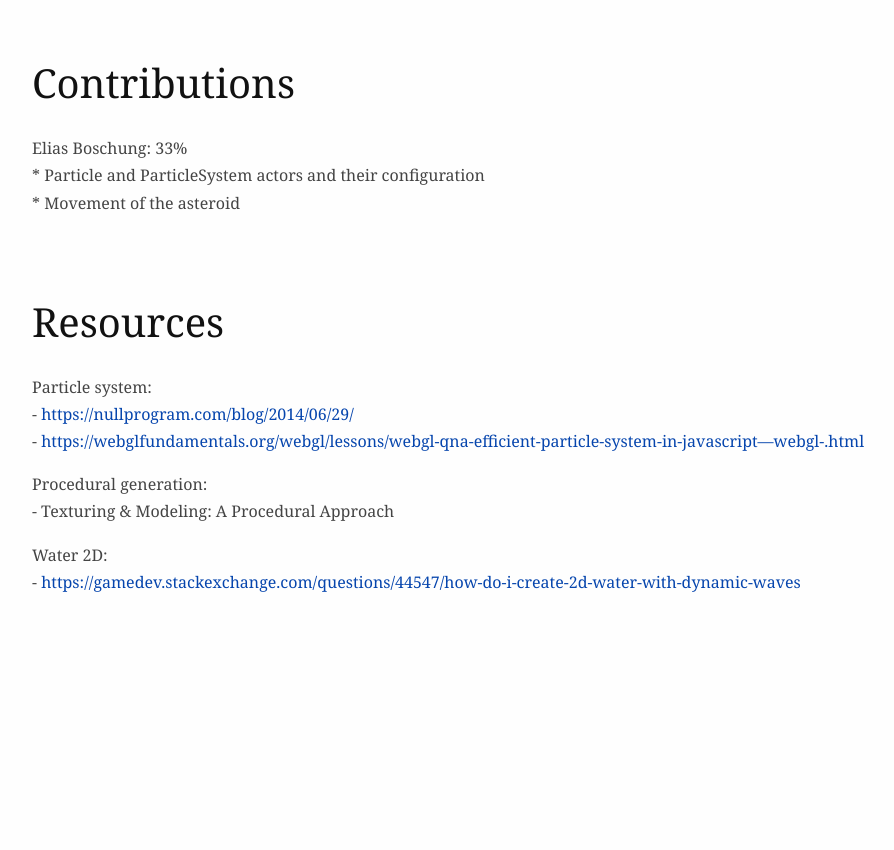
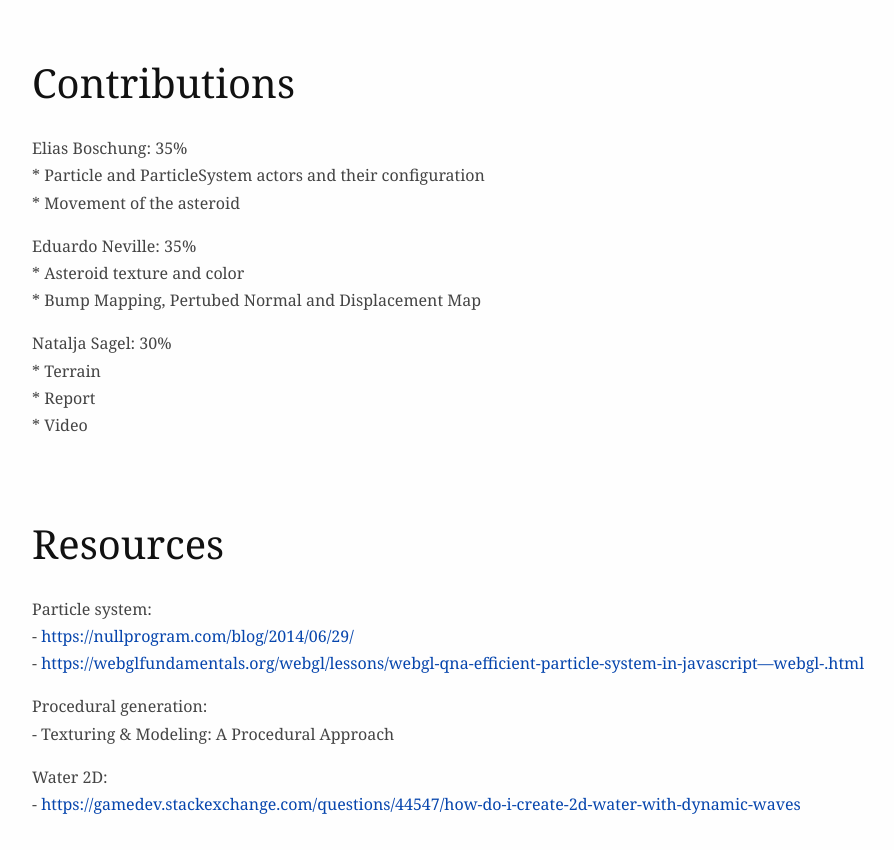
Before and after one commit to EduardoNeville/CG_Projects, a plain HTML site: page final_report.html in a window 1280 px wide. Shown: the part 4320-5170 px from the top of the page, without its empty margins (128-1022 px from the left). Before the commit the page ends 4948 px from the top, so only its background shows below. Drawn offline with Linux system fonts and the light colour scheme.

Commit message:
final report 2.0

```diff
--- a/final_report.html
+++ b/final_report.html
@@ -56,9 +56,18 @@ ICG Project: Asteroid impact ⁙⁙ docs: <a href="https://github.com/regl-proje
 </div>
 </div>
 <h1 id="contributions">Contributions</h1>
-<p>Elias Boschung: 33%<br />
+<p>Elias Boschung: 35%<br />
 * Particle and ParticleSystem actors and their configuration<br />
 * Movement of the asteroid</p>
+
+<p>Eduardo Neville: 35%<br />
+* Asteroid texture and color<br />
+* Bump Mapping, Pertubed Normal and Displacement Map</p>
+
+<p>Natalja Sagel: 30%<br />
+* Terrain<br />
+* Report<br />
+* Video</p>
 <h1 id="resources">Resources</h1>
 <p>Particle system:<br />
 - <a href="https://nullprogram.com/blog/2014/06/29/">https://nullprogram.com/blog/2014/06/29/</a><br />
```
Also changed, not shown: 2 other files.
